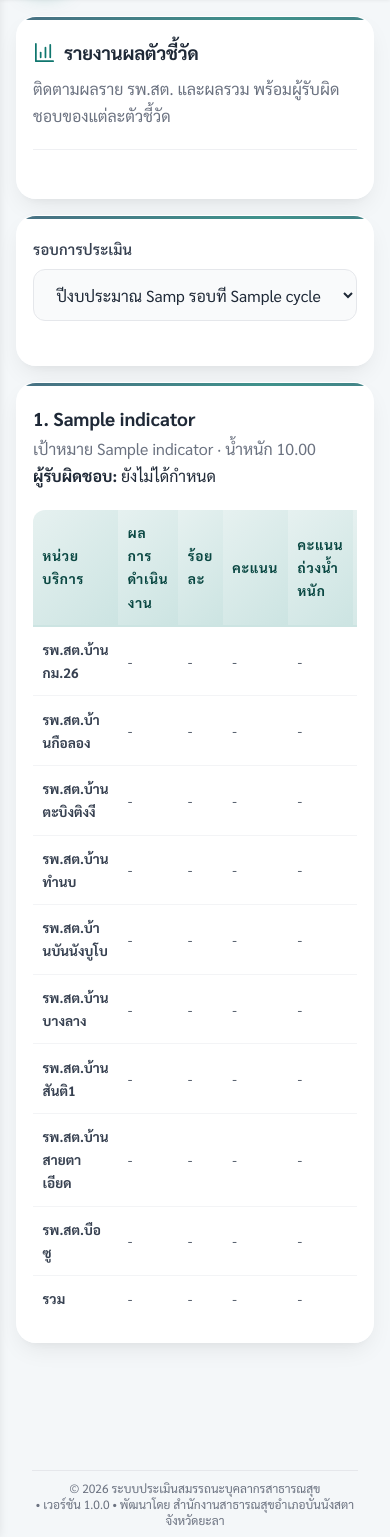
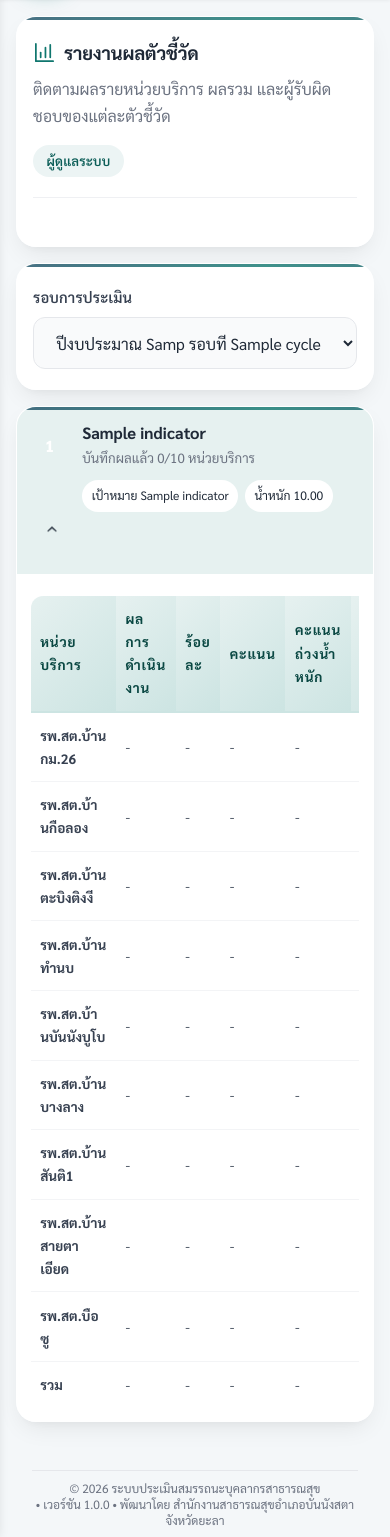
Before and after one commit to adullord/SmartEvaluate, a PHP site: page /kpi_report.php in a window 390 px wide. Shown: the part 74-1611 px from the top of the page. Run offline with PHP 8.4, Linux system fonts and the light colour scheme; the visitor is signed in with stand-in values (Sample User, id 1); data comes from the database, SQL or seed files in the repository; tables that the repository leaves empty hold one stand-in row (values such as "Sample post").

Commit message:
Refine KPI report access, queries, and responsive accordion UI

```diff
--- a/kpi_report.php
+++ b/kpi_report.php
@@ -1,24 +1,125 @@
 <?php
 require_once 'config.php';
 require_once __DIR__ . '/includes/kpi_helper.php';
-if(!isset($_SESSION['user_id'])){header('Location: '.appUrl('login.php'));exit;}
-$userId=(int)$_SESSION['user_id']; $role=(string)($_SESSION['role']??'staff');
-if(!kpiCanManageAssignments($role)){http_response_code(403);die('ไม่มีสิทธิ์ดูรายงานตัวชี้วัด');}
-$cycles=$pdo->query('SELECT * FROM evaluation_cycles ORDER BY fiscal_year DESC,start_date DESC')->fetchAll();
-$cycleId=requestInt($_GET['cycle_id']??null,'cycle_id',(int)($cycles[0]['id']??0));
-$departments=kpiAllowedDepartments($pdo,$userId,$role);
-$departmentIds=array_map(fn($d)=>(int)$d['id'],$departments);
-$stmt=$pdo->prepare('SELECT * FROM kpi_indicators WHERE cycle_id=? AND is_active=1 ORDER BY order_seq,id');$stmt->execute([$cycleId]);$indicators=$stmt->fetchAll();
-$results=[];$responsible=[];$eligibleUserIds=array_map(fn($u)=>(int)$u['id'],kpiEligibleUsers($pdo,$userId,$role));
-if($indicators){
-  $ids=array_map(fn($k)=>(int)$k['id'],$indicators);$marks=implode(',',array_fill(0,count($ids),'?'));
-  if($departmentIds){$dmarks=implode(',',array_fill(0,count($departmentIds),'?'));$stmt=$pdo->prepare("SELECT r.*,u.fullname FROM kpi_results r JOIN users u ON u.id=r.entered_by WHERE r.indicator_id IN ($marks) AND r.department_id IN ($dmarks)");$stmt->execute([...$ids,...$departmentIds]);foreach($stmt->fetchAll() as $r)$results[(int)$r['indicator_id']][(int)$r['department_id']]=$r;}
-  if($eligibleUserIds){$umarks=implode(',',array_fill(0,count($eligibleUserIds),'?'));$stmt=$pdo->prepare("SELECT a.indicator_id,u.fullname,a.responsibility_type,d.short_name FROM kpi_assignments a JOIN users u ON u.id=a.user_id JOIN departments d ON d.id=u.department_id WHERE a.indicator_id IN ($marks) AND a.user_id IN ($umarks) ORDER BY a.responsibility_type,u.fullname");$stmt->execute([...$ids,...$eligibleUserIds]);foreach($stmt->fetchAll() as $a)$responsible[(int)$a['indicator_id']][]=$a;}
+
+if (!isset($_SESSION['user_id'])) {
+    header('Location: ' . appUrl('login.php'));
+    exit;
 }
+
+$userId = (int) $_SESSION['user_id'];
+$role = (string) ($_SESSION['role'] ?? 'staff');
+$reportRoles = ['admin', 'ss_amphoe', 'director'];
+if (!in_array($role, $reportRoles, true)) {
+    http_response_code(403);
+    die('ไม่มีสิทธิ์ดูรายงานตัวชี้วัด');
+}
+
+$cycles = $pdo->query('SELECT * FROM evaluation_cycles ORDER BY fiscal_year DESC,start_date DESC')->fetchAll();
+$cycleId = requestInt($_GET['cycle_id'] ?? null, 'cycle_id', (int) ($cycles[0]['id'] ?? 0));
+$departments = kpiAllowedDepartments($pdo, $userId, $role);
+$departmentIds = array_map(static fn(array $department): int => (int) $department['id'], $departments);
+
+$stmt = $pdo->prepare('SELECT * FROM kpi_indicators WHERE cycle_id=? AND is_active=1 ORDER BY order_seq,id');
+$stmt->execute([$cycleId]);
+$indicators = $stmt->fetchAll();
+$results = [];
+$responsible = [];
+
+if ($indicators) {
+    $indicatorIds = array_map(static fn(array $indicator): int => (int) $indicator['id'], $indicators);
+    $indicatorMarks = implode(',', array_fill(0, count($indicatorIds), '?'));
+    if ($departmentIds) {
+        $departmentMarks = implode(',', array_fill(0, count($departmentIds), '?'));
+        $stmt = $pdo->prepare("SELECT r.*,u.fullname FROM kpi_results r JOIN users u ON u.id=r.entered_by WHERE r.indicator_id IN ($indicatorMarks) AND r.department_id IN ($departmentMarks)");
+        $stmt->execute([...$indicatorIds, ...$departmentIds]);
+        foreach ($stmt->fetchAll() as $result) {
+            $results[(int) $result['indicator_id']][(int) $result['department_id']] = $result;
+        }
+    }
+    if ($departmentIds) {
+        $departmentMarks = implode(',', array_fill(0, count($departmentIds), '?'));
+        $stmt = $pdo->prepare("SELECT a.indicator_id,u.fullname,a.responsibility_type,d.short_name FROM kpi_assignments a JOIN users u ON u.id=a.user_id JOIN departments d ON d.id=u.department_id WHERE a.indicator_id IN ($indicatorMarks) AND u.department_id IN ($departmentMarks) ORDER BY FIELD(a.responsibility_type,'primary','secondary'),u.fullname");
+        $stmt->execute([...$indicatorIds, ...$departmentIds]);
+        foreach ($stmt->fetchAll() as $assignment) {
+            $responsible[(int) $assignment['indicator_id']][] = $assignment;
+        }
+    }
+}
+
 require_once 'includes/header.php';
 ?>
-<div class="card" style="margin-bottom:1rem"><div class="card-header"><div><h2 class="card-title"><?= appIcon('bar-chart') ?> รายงานผลตัวชี้วัด</h2><p style="color:var(--text-muted);margin:.4rem 0 0">ติดตามผลราย รพ.สต. และผลรวม พร้อมผู้รับผิดชอบของแต่ละตัวชี้วัด</p></div></div></div>
-<div class="card" style="margin-bottom:1rem"><form method="get" style="max-width:420px"><div class="form-group"><label>รอบการประเมิน</label><select class="form-control" name="cycle_id" onchange="this.form.submit()"><?php foreach($cycles as $c): ?><option value="<?= (int)$c['id'] ?>" <?= $cycleId===(int)$c['id']?'selected':'' ?>><?= htmlspecialchars(kpiCycleLabel($c)) ?></option><?php endforeach; ?></select></div></form></div>
-<?php foreach($indicators as $k): ?><div class="card" style="margin-bottom:1rem"><h3><?= (int)$k['order_seq'] ?>. <?= htmlspecialchars($k['name']) ?></h3><p style="color:var(--text-muted)">เป้าหมาย <?= htmlspecialchars($k['target_label']??'-') ?> · น้ำหนัก <?= number_format((float)$k['weight'],2) ?></p><div style="margin-bottom:.8rem"><strong>ผู้รับผิดชอบ:</strong> <?php if(empty($responsible[(int)$k['id']])): ?>ยังไม่ได้กำหนด<?php else: ?><?= implode(', ',array_map(fn($a)=>htmlspecialchars($a['fullname']).' ('.($a['responsibility_type']==='primary'?'หลัก':'รอง').')',$responsible[(int)$k['id']])) ?><?php endif; ?></div><div class="table-wrap"><table><thead><tr><th>หน่วยบริการ</th><th>ผลการดำเนินงาน</th><th>ร้อยละ</th><th>คะแนน</th><th>คะแนนถ่วงน้ำหนัก</th><th>ปรับปรุงล่าสุดโดย</th></tr></thead><tbody><?php foreach($departments as $d):$r=$results[(int)$k['id']][(int)$d['id']]??null;?><tr><td><strong><?= $d['type']==='SSO'?'รวม':htmlspecialchars($d['short_name']?:$d['name']) ?></strong></td><td><?= $r?number_format((float)$r['actual_value'],2):'-' ?></td><td><?= $r?number_format((float)$r['percentage'],2):'-' ?></td><td><?= $r?number_format((float)$r['score'],2):'-' ?></td><td><?= $r?number_format((float)$r['weighted_score'],2):'-' ?></td><td><?= $r?htmlspecialchars($r['fullname']):'-' ?></td></tr><?php endforeach; ?></tbody></table></div></div><?php endforeach; ?>
-<?php if(!$indicators): ?><div class="card" style="text-align:center;color:var(--text-muted);padding:2rem">ยังไม่มีตัวชี้วัดในรอบนี้</div><?php endif; ?>
+<div class="card kpi-report-heading">
+    <div class="card-header">
+        <div>
+            <h2 class="card-title"><?= appIcon('bar-chart') ?> รายงานผลตัวชี้วัด</h2>
+            <p>ติดตามผลรายหน่วยบริการ ผลรวม และผู้รับผิดชอบของแต่ละตัวชี้วัด</p>
+        </div>
+        <?php if ($role === 'admin'): ?><span class="badge badge-primary">ผู้ดูแลระบบ</span><?php endif; ?>
+    </div>
+</div>
+
+<div class="card kpi-report-filter">
+    <form method="get">
+        <div class="form-group">
+            <label for="cycle_id">รอบการประเมิน</label>
+            <select class="form-control" id="cycle_id" name="cycle_id" onchange="this.form.submit()">
+                <?php foreach ($cycles as $cycle): ?>
+                    <option value="<?= (int) $cycle['id'] ?>" <?= $cycleId === (int) $cycle['id'] ? 'selected' : '' ?>><?= htmlspecialchars(kpiCycleLabel($cycle)) ?></option>
+                <?php endforeach; ?>
+            </select>
+        </div>
+    </form>
+</div>
+
+<?php foreach ($indicators as $indicatorIndex => $indicator): ?>
+    <?php
+    $indicatorId = (int) $indicator['id'];
+    $indicatorResults = $results[$indicatorId] ?? [];
+    ?>
+    <details class="card kpi-report-accordion" <?= $indicatorIndex === 0 ? 'open' : '' ?>>
+        <summary class="kpi-report-accordion-header">
+            <span class="kpi-report-number"><?= (int) $indicator['order_seq'] ?></span>
+            <span class="kpi-report-title">
+                <strong><?= htmlspecialchars($indicator['name']) ?></strong>
+                <small>บันทึกผลแล้ว <?= count($indicatorResults) ?>/<?= count($departments) ?> หน่วยบริการ</small>
+            </span>
+            <span class="kpi-report-meta">
+                <span>เป้าหมาย <?= htmlspecialchars($indicator['target_label'] ?: '-') ?></span>
+                <span>น้ำหนัก <?= number_format((float) $indicator['weight'], 2) ?></span>
+            </span>
+            <span class="kpi-report-chevron" aria-hidden="true">⌄</span>
+        </summary>
+        <div class="kpi-report-accordion-content">
+            <div class="table-wrap">
+                <table>
+                    <thead><tr><th>หน่วยบริการ</th><th>ผลการดำเนินงาน</th><th>ร้อยละ</th><th>คะแนน</th><th>คะแนนถ่วงน้ำหนัก</th><th>ปรับปรุงล่าสุดโดย</th></tr></thead>
+                    <tbody>
+                    <?php foreach ($departments as $department): ?>
+                        <?php $result = $indicatorResults[(int) $department['id']] ?? null; ?>
+                        <tr>
+                            <td><strong><?= $department['type'] === 'SSO' ? 'รวม' : htmlspecialchars($department['short_name'] ?: $department['name']) ?></strong></td>
+                            <td><?= $result ? number_format((float) $result['actual_value'], 2) : '-' ?></td>
+                            <td><?= $result ? number_format((float) $result['percentage'], 2) : '-' ?></td>
+                            <td><?= $result ? number_format((float) $result['score'], 2) : '-' ?></td>
+                            <td><?= $result ? number_format((float) $result['weighted_score'], 2) : '-' ?></td>
+                            <td><?= $result ? htmlspecialchars($result['fullname']) : '-' ?></td>
+                        </tr>
+                    <?php endforeach; ?>
+                    </tbody>
+                </table>
+            </div>
+        </div>
+    </details>
+<?php endforeach; ?>
+
+<?php if (!$indicators): ?><div class="card kpi-report-empty-state"><?= appIcon('inbox') ?> ยังไม่มีตัวชี้วัดในรอบนี้</div><?php endif; ?>
+
+<style>
+.kpi-report-heading,.kpi-report-filter{margin-bottom:1rem}.kpi-report-heading .card-header{display:flex;align-items:flex-start;justify-content:space-between;gap:1rem;flex-wrap:wrap}.kpi-report-heading p{color:var(--text-muted);margin:.4rem 0 0}.kpi-report-filter form{max-width:420px}.kpi-report-filter .form-group{margin:0}
+.kpi-report-accordion{padding:0!important;margin-bottom:.8rem;overflow:hidden}.kpi-report-accordion>summary{list-style:none}.kpi-report-accordion>summary::-webkit-details-marker{display:none}.kpi-report-accordion-header{display:grid;grid-template-columns:42px minmax(260px,1fr) auto 28px;gap:.8rem;align-items:center;padding:1rem 1.15rem;cursor:pointer;background:#fff;transition:.18s ease}.kpi-report-accordion-header:hover{background:var(--primary-50)}.kpi-report-accordion[open]>.kpi-report-accordion-header{background:var(--primary-50);border-bottom:1px solid var(--border-color)}
+.kpi-report-number{width:38px;height:38px;border-radius:10px;display:grid;place-items:center;background:var(--primary-color);color:#fff;font-weight:800}.kpi-report-title strong{display:block;font-size:1.02rem;line-height:1.45}.kpi-report-title small{display:block;color:var(--text-muted);margin-top:.2rem}.kpi-report-meta{display:flex;gap:.4rem;flex-wrap:wrap;justify-content:flex-end}.kpi-report-meta span{padding:.35rem .6rem;border-radius:999px;background:#fff;border:1px solid var(--border-color);font-size:.82rem;white-space:nowrap}.kpi-report-chevron{font-size:1.45rem;color:var(--primary-color);transition:transform .18s ease;text-align:center}.kpi-report-accordion[open] .kpi-report-chevron{transform:rotate(180deg)}
+.kpi-report-accordion-content{padding:1rem 1.15rem 1.2rem}.kpi-report-responsible{display:flex;align-items:flex-start;gap:.65rem;flex-wrap:wrap;margin-bottom:1rem}.kpi-report-responsible>strong{padding:.32rem 0}.kpi-report-responsible-list{display:flex;gap:.45rem;flex-wrap:wrap}.kpi-report-person{display:inline-flex;align-items:center;gap:.4rem;padding:.32rem .65rem;border:1px solid var(--border-color);border-radius:999px;background:#f8fafc}.kpi-report-person small{padding:.08rem .38rem;border-radius:999px;background:var(--primary-50);color:var(--primary-color);font-weight:700}.kpi-report-empty{color:var(--text-muted);padding:.32rem 0}.kpi-report-empty-state{text-align:center;color:var(--text-muted);padding:2rem}
+@media(max-width:900px){.kpi-report-accordion-header{grid-template-columns:42px minmax(0,1fr) 26px}.kpi-report-meta{grid-column:2/4;justify-content:flex-start}}@media(max-width:560px){.kpi-report-accordion-header{padding:.85rem;gap:.6rem}.kpi-report-meta span{font-size:.76rem}.kpi-report-accordion-content{padding:.85rem}}
+</style>
 <?php require_once 'includes/footer.php'; ?>
--- a/kpi_results.php
+++ b/kpi_results.php
@@ -119,13 +119,13 @@ require_once 'includes/header.php';
   </form><?php endif; ?>
   <div class="table-wrap"><table><thead><tr><th>รหัส/หน่วยบริการ</th><th>ผลการดำเนินงาน</th><th>ร้อยละ</th><th>คะแนน (1–5)</th><th>คะแนนถ่วงน้ำหนัก</th><th>จัดการ</th></tr></thead><tbody>
   <?php foreach($departments as $d): $r=$results[(int)$k['id']][(int)$d['id']]??null; $indicatorId=(int)$k['id']; $departmentId=(int)$d['id']; ?>
-    <tr><td style="min-width:220px"><strong><?= $d['type']==='SSO'?'รวม':htmlspecialchars($d['short_name']?:$d['name']) ?></strong><small style="display:block;color:var(--text-muted)"><?= htmlspecialchars($d['service_code']??'') ?></small></td><td><input form="all-results-form" class="form-control" style="min-width:130px" type="number" step=".01" name="actual_value[<?= $indicatorId ?>][<?= $departmentId ?>]" value="<?= $r?number_format((float)$r['actual_value'],2,'.',''):'' ?>" <?= !$canEnterResults?'disabled':'' ?>></td><td><?= $r?number_format((float)$r['percentage'],2):'-' ?></td><td><input form="all-results-form" class="form-control" style="min-width:100px" type="number" min="1" max="5" step="1" name="score[<?= $indicatorId ?>][<?= $departmentId ?>]" value="<?= $r?(string)(int)$r['score']:'' ?>" <?= !$canEnterResults?'disabled':'' ?>></td><td><?= $r?number_format((float)$r['weighted_score'],2):'-' ?><small style="display:block;color:var(--text-muted)">คะแนน ÷ 5 × น้ำหนัก</small></td><td><button class="btn btn-secondary" type="submit" form="all-results-form" name="save_result_key" value="<?= $indicatorId ?>:<?= $departmentId ?>" <?= (($cycle['status']??'closed')!=='active'||!$canEnterResults)?'disabled':'' ?>><?= appIcon('save') ?> บันทึกแถวนี้</button></td></tr>
+    <tr><td style="min-width:220px"><strong><?= htmlspecialchars($d['short_name']?:$d['name']) ?></strong><small style="display:block;color:var(--text-muted)"><?= htmlspecialchars($d['service_code']??'') ?></small></td><td><input form="all-results-form" class="form-control" style="min-width:130px" type="number" step=".01" name="actual_value[<?= $indicatorId ?>][<?= $departmentId ?>]" value="<?= $r?number_format((float)$r['actual_value'],2,'.',''):'' ?>" <?= !$canEnterResults?'disabled':'' ?>></td><td><?= $r?number_format((float)$r['percentage'],2):'-' ?></td><td><input form="all-results-form" class="form-control" style="min-width:100px" type="number" min="1" max="5" step="1" name="score[<?= $indicatorId ?>][<?= $departmentId ?>]" value="<?= $r?(string)(int)$r['score']:'' ?>" <?= !$canEnterResults?'disabled':'' ?>></td><td><?= $r?number_format((float)$r['weighted_score'],2):'-' ?><small style="display:block;color:var(--text-muted)">คะแนน ÷ 5 × น้ำหนัก</small></td><td><button class="btn btn-secondary" type="submit" form="all-results-form" name="save_result_key" value="<?= $indicatorId ?>:<?= $departmentId ?>" <?= (($cycle['status']??'closed')!=='active'||!$canEnterResults)?'disabled':'' ?>><?= appIcon('save') ?> บันทึกแถวนี้</button></td></tr>
   <?php endforeach; ?></tbody></table></div>
   <details style="margin-top:.8rem"><summary style="cursor:pointer;font-weight:700">ดูเกณฑ์คะแนน</summary><div style="display:flex;gap:.5rem;flex-wrap:wrap;margin-top:.6rem"><?php for($level=1;$level<=5;$level++): ?><span style="padding:.45rem .7rem;background:#F3F4F6;border-radius:7px">คะแนน <?= $level ?>: <?= number_format((float)$k['score_'.$level.'_threshold'],4) ?></span><?php endfor; ?></div></details>
 </div></details>
 <?php endforeach; ?>
 
-<?php if($indicators): ?><div class="card"><h3>สรุปคะแนนตัวชี้วัด</h3><div class="table-wrap"><table><thead><tr><th>หน่วยบริการ</th><th>บันทึกแล้ว</th><th>น้ำหนักที่มีผล</th><th>คะแนนถ่วงน้ำหนักรวม</th><th>แปลงเป็น 100 คะแนน</th></tr></thead><tbody><?php foreach($departments as $d): $s=$summary[(int)$d['id']]; $hundred=$s['weight']>0?$s['weighted']/$s['weight']*100:0; ?><tr><td><strong><?= $d['type']==='SSO'?'รวม':htmlspecialchars($d['short_name']?:$d['name']) ?></strong></td><td><?= $s['count'] ?>/<?= count($indicators) ?></td><td><?= number_format($s['weight'],2) ?></td><td><?= number_format($s['weighted'],2) ?></td><td style="font-size:1.05rem;font-weight:800"><?= number_format($hundred,2) ?></td></tr><?php endforeach; ?></tbody></table></div></div><?php endif; ?>
+<?php if($indicators): ?><div class="card"><h3>สรุปคะแนนตัวชี้วัด</h3><div class="table-wrap"><table><thead><tr><th>หน่วยบริการ</th><th>บันทึกแล้ว</th><th>น้ำหนักที่มีผล</th><th>คะแนนถ่วงน้ำหนักรวม</th><th>แปลงเป็น 100 คะแนน</th></tr></thead><tbody><?php foreach($departments as $d): $s=$summary[(int)$d['id']]; $hundred=$s['weight']>0?$s['weighted']/$s['weight']*100:0; ?><tr><td><strong><?= htmlspecialchars($d['short_name']?:$d['name']) ?></strong></td><td><?= $s['count'] ?>/<?= count($indicators) ?></td><td><?= number_format($s['weight'],2) ?></td><td><?= number_format($s['weighted'],2) ?></td><td style="font-size:1.05rem;font-weight:800"><?= number_format($hundred,2) ?></td></tr><?php endforeach; ?></tbody></table></div></div><?php endif; ?>
 <style>
 .kpi-accordion{padding:0!important;margin-bottom:.8rem;overflow:hidden}.kpi-accordion>summary{list-style:none}.kpi-accordion>summary::-webkit-details-marker{display:none}
 .kpi-accordion-header{display:grid;grid-template-columns:42px minmax(260px,1fr) auto 28px;gap:.8rem;align-items:center;padding:1rem 1.15rem;cursor:pointer;background:#fff;transition:.18s ease}
```
